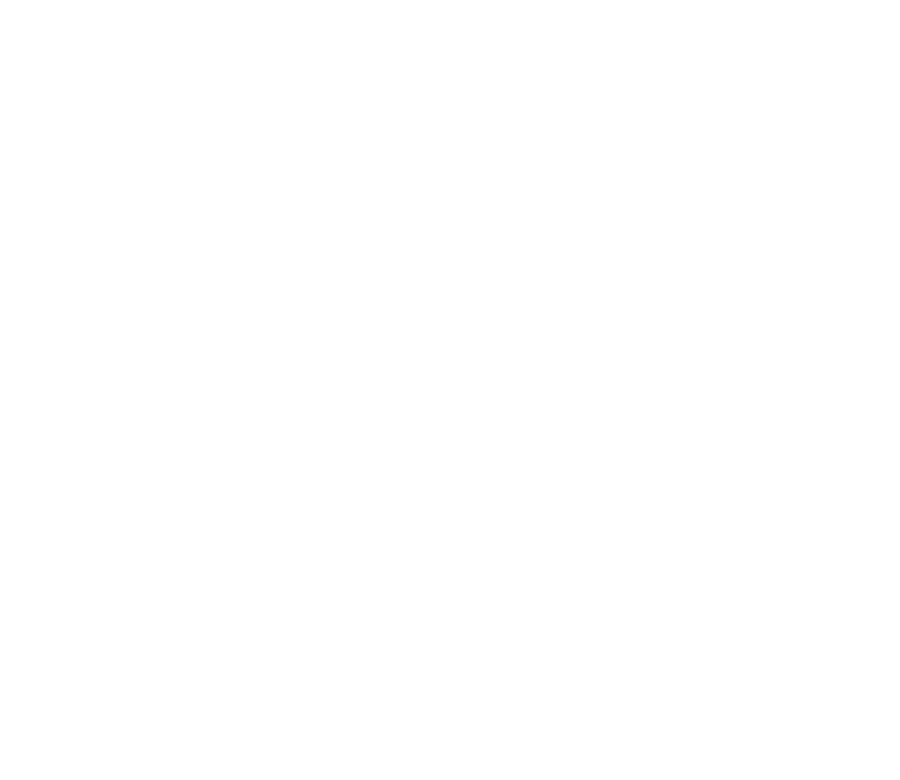
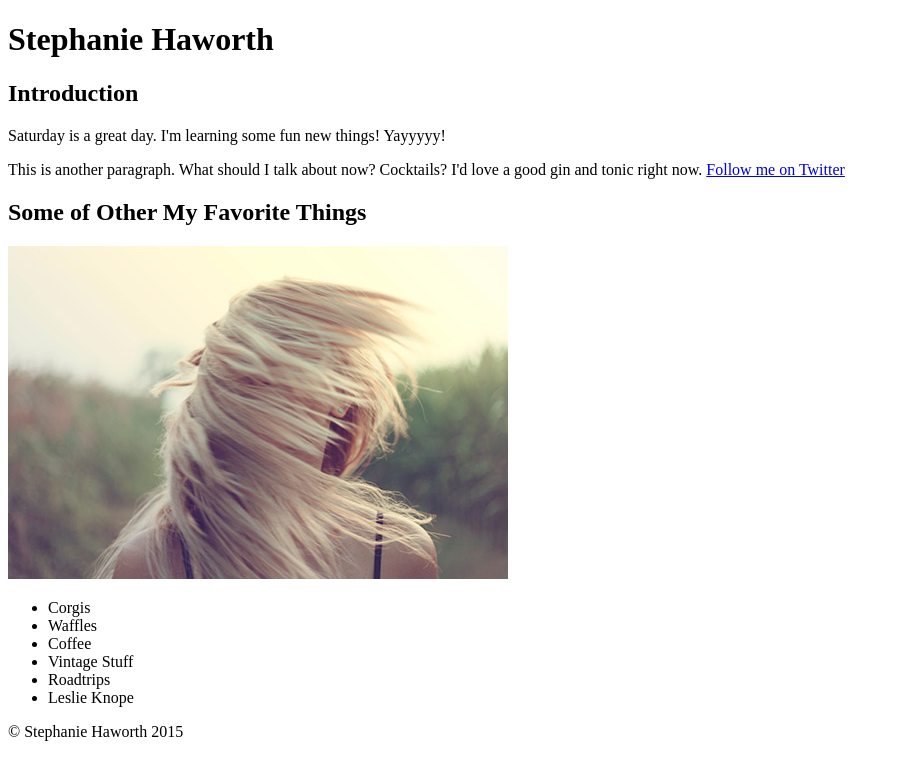
Before and after one commit to stephaniehaworth/stephaniehaworth.github.io, a plain HTML site: page index.html in a window 1280 px wide. Shown: the whole page, without its empty margins (0-900 px from the left). Drawn offline with Linux system fonts and the light colour scheme.

Commit message:
added new content

```diff
--- a/index.html
+++ b/index.html
@@ -12,11 +12,11 @@
     <meta name='viewport' content='width=device-width, initial-scale=1'>
 
     <!-- The title of this page -->
-    <title>Add a title here</title>
+    <title>It's a Great Day!</title>
 
     <!-- Metadata for your site for search engines -->
-    <meta name='description' content='Add a description here'>
-    <meta name='keywords' content='Add keywords here (comma separated)'>
+    <meta name='description' content='Saturday is probably the best day of the week'>
+    <meta name='keywords' content='stephanie haworth, saturday, awesome, design'>
 
     <!-- This loads your CSS into the page -->
     <link rel='stylesheet' href=''>
@@ -29,7 +29,31 @@
   <!-- The body is where your page content goes. -->
   <body>
 
-
+    <header>
+      <h1>Stephanie Haworth</h1>
+    </header>
+    <section>
+      <h2>Introduction</h2>
+      <p>Saturday is a great day. I'm learning some fun new things! Yayyyyy!</p>
+      <p>This is another paragraph. What should I talk about now? Cocktails? I'd love a good gin and tonic right now. <a href='https://twitter.com/steph_haworth' target='_blank'>Follow me on Twitter</a></p>
+    </section>
+    <section>
+      <h2>Some of Other My Favorite Things</h2>
+      <p>
+        <img src='images/hair.jpg' />
+      </p>
+      <ul>
+        <li>Corgis</li>
+        <li>Waffles</li>
+        <li>Coffee</li>
+        <li>Vintage Stuff</li>
+        <li>Roadtrips</li>
+        <li>Leslie Knope</li>
+      </ul>
+    </section>
+    <footer>
+      <p>© Stephanie Haworth 2015</p>
+    </footer>
 
   </body> <!-- body closing tag -->
 
```
